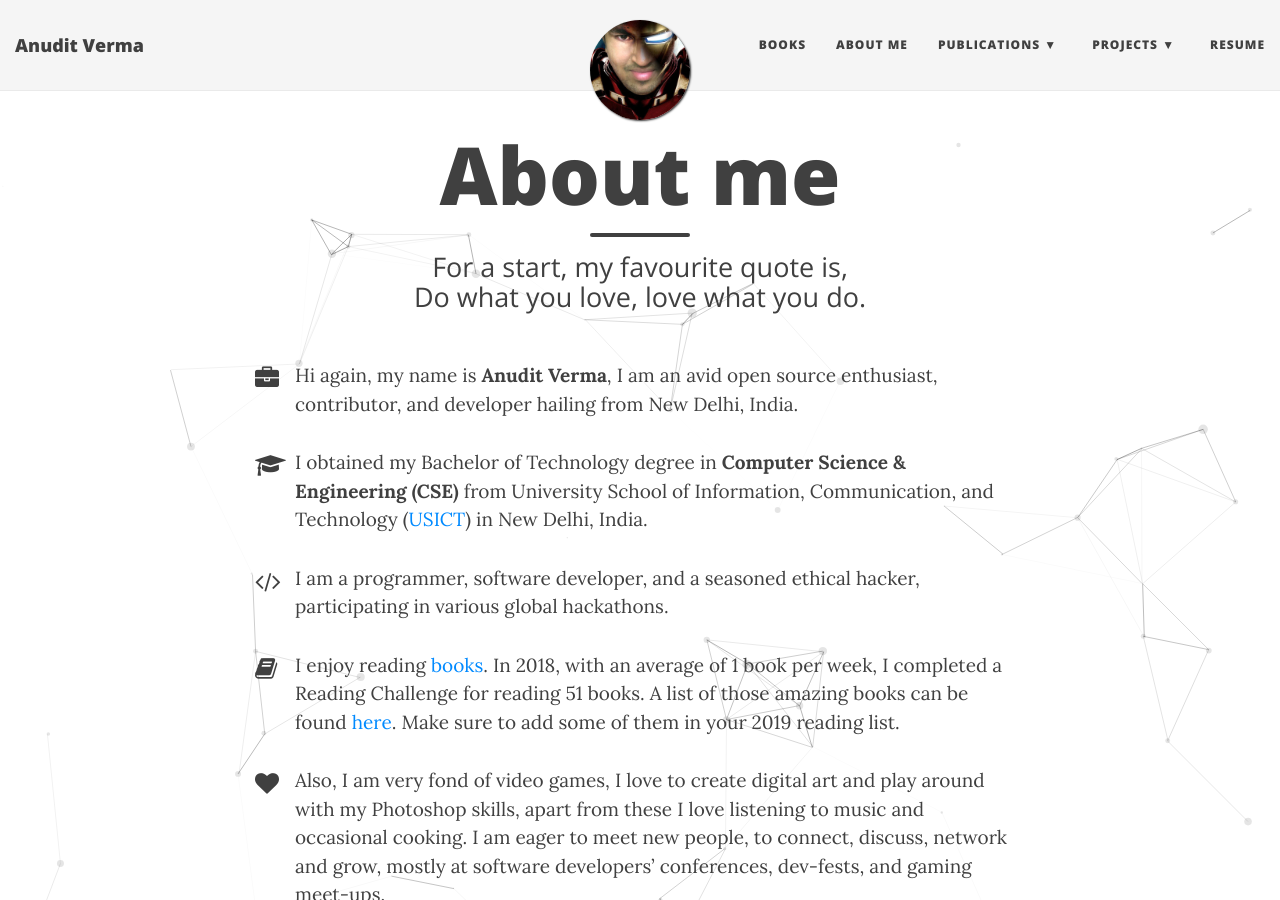
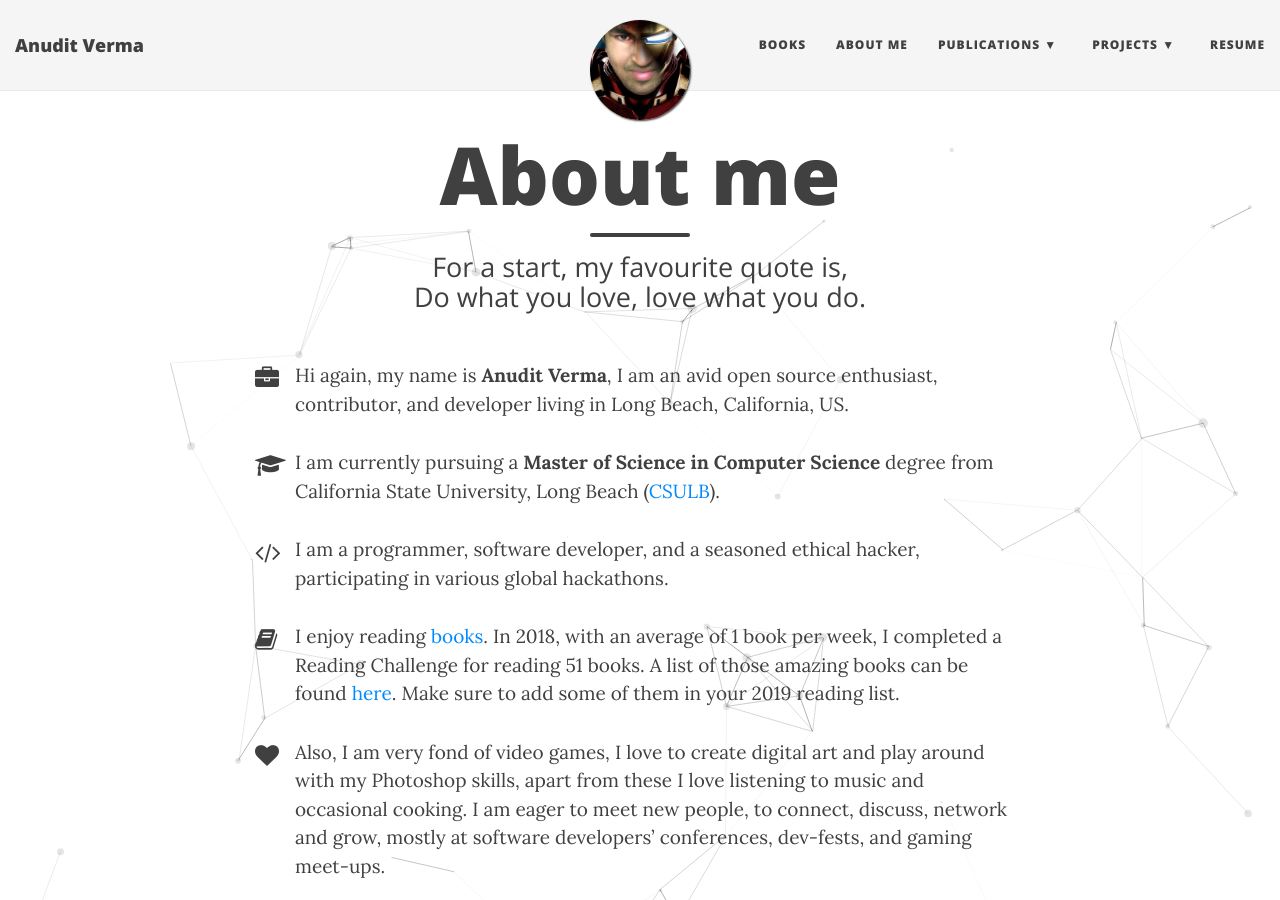
Before and after one commit to anuditverma/anuditverma.github.io, a Jekyll site: the page built from aboutme.md, in a window 1280 px wide and 900 px high. Built offline with Jekyll 4.4.1, drawn with Linux system fonts in a browser that asks for light colours; comment, search, counter and statistics services are not loaded.

Commit message:
Updated about me in 2019

```diff
--- a/aboutme.md
+++ b/aboutme.md
@@ -9,12 +9,12 @@
 
 <p class="about-text">
 <span class="fa fa-briefcase about-icon"></span>
-  Hi again, my name is <strong>Anudit Verma</strong>, I am an avid open source enthusiast, contributor, and developer hailing from New Delhi, India.
+  Hi again, my name is <strong>Anudit Verma</strong>, I am an avid open source enthusiast, contributor, and developer living in Long Beach, California, US.
 </p>
 
 <p class="about-text">
 <span class="fa fa-graduation-cap about-icon"></span>
-I obtained my Bachelor of Technology degree in <strong>Computer Science & Engineering (CSE) </strong>from University School of Information, Communication, and Technology (<a target="_blank" href="http://www.ipu.ac.in/usict/">USICT</a>) in New Delhi, India.
+I am currently pursuing a <strong>Master of Science in Computer Science</strong> degree from California State University, Long Beach (<a target="_blank" href="http://www.csulb.edu/">CSULB</a>).
 </p>
 
 <p class="about-text">
```
